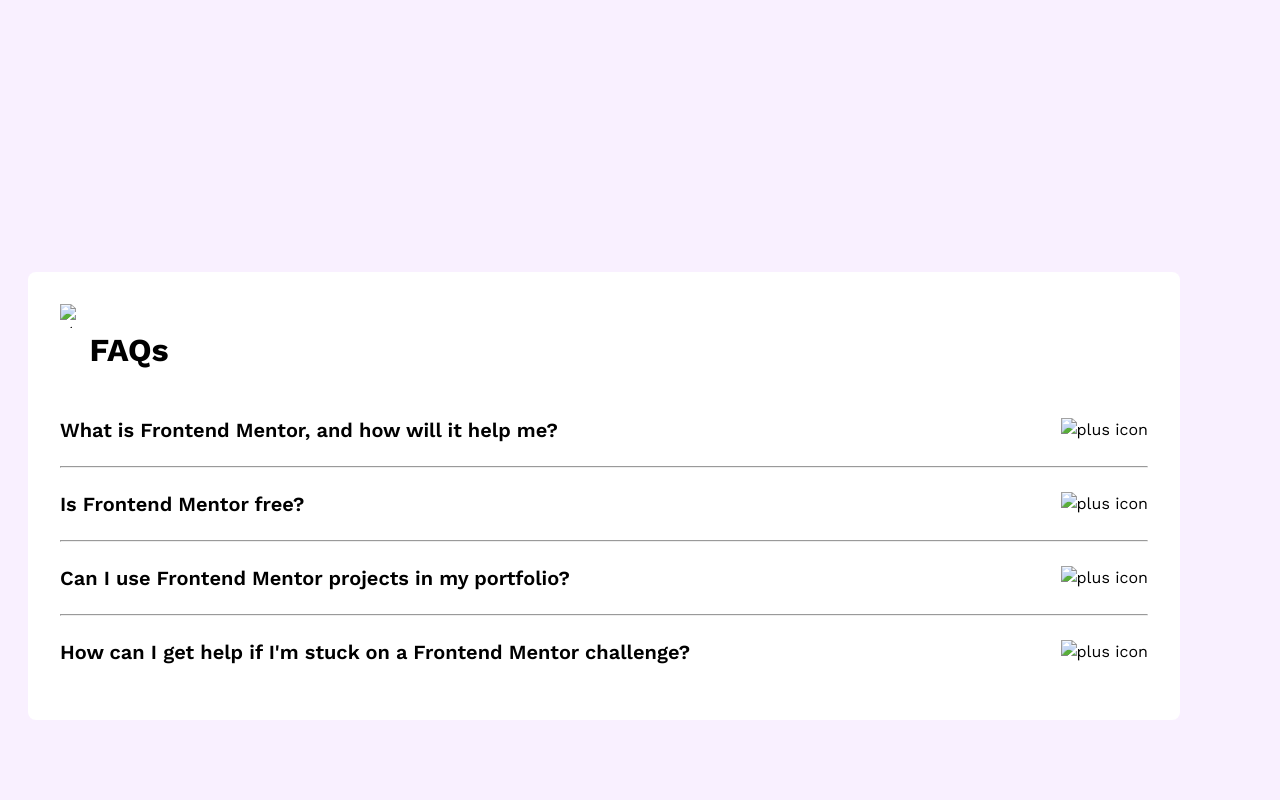
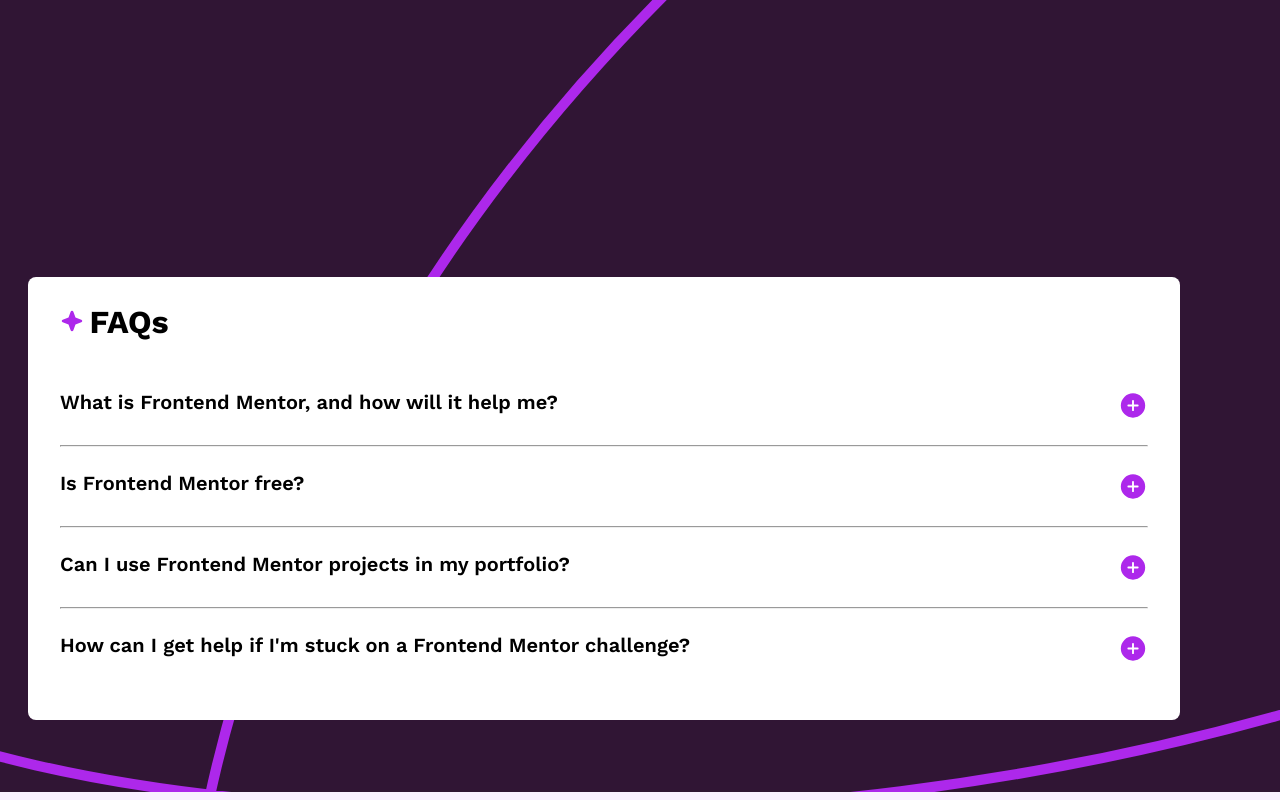
Before and after one commit to TheDrem94/faq-accordion, a plain HTML site: page index.html in a window 1280 px wide. Drawn offline with nearby package versions, Linux system fonts and the light colour scheme; the site is published under a folder, as on GitHub Pages, so addresses that start at the root find nothing.

Commit message:
Add files via upload

```diff
--- a/index.html
+++ b/index.html
@@ -15,18 +15,18 @@
   <link href="https://fonts.googleapis.com/css2?family=Work+Sans:ital,wght@0,100..900;1,100..900&display=swap" rel="stylesheet">
   </head>
 <body>
-  <img class="background-image" src="/assets/images/background-pattern-mobile.svg" alt="">
+  <img class="background-image" src="assets/images/background-pattern-mobile.svg" alt="">
   <div class="content">
 
    <div class="top">
-    <img src="/assets/images/icon-star.svg" alt="star icon" class="star-icon">
+    <img src="assets/images/icon-star.svg" alt="star icon" class="star-icon">
     <h1>FAQs</h1><br>
   </div>
 
   <div class="faq-item">
     <div class="faq-header">
       <h2>What is Frontend Mentor, and how will it help me?</h2>
-      <img src="/assets/images/icon-plus.svg" alt="plus icon" id="plus-icon" class="plus-icon">
+      <img src="assets/images/icon-plus.svg" alt="plus icon" id="plus-icon" class="plus-icon">
     </div>
     <p class="pcontent">Frontend Mentor offers realistic coding challenges to help developers improve their
     frontend coding skills with projects in HTML, CSS, and JavaScript. It's suitable for
@@ -36,7 +36,7 @@
   <div class="faq-item">
     <div class="faq-header">
       <h2>Is Frontend Mentor free?</h2>
-      <img src="/assets/images/icon-plus.svg" alt="plus icon" id="plus-icon" class="plus-icon">
+      <img src="assets/images/icon-plus.svg" alt="plus icon" id="plus-icon" class="plus-icon">
     </div>
     <p class="pcontent">Yes, Frontend Mentor offers both free and premium coding challenges, with the free
     option providing access to a range of projects suitable for all skill levels.</p>
@@ -45,7 +45,7 @@
   <div class="faq-item">
     <div class="faq-header">
       <h2>Can I use Frontend Mentor projects in my portfolio?</h2>
-      <img src="/assets/images/icon-plus.svg" alt="plus icon" id="plus-icon" class="plus-icon">
+      <img src="assets/images/icon-plus.svg" alt="plus icon" id="plus-icon" class="plus-icon">
     </div>
     <p class="pcontent">Yes, you can use projects completed on Frontend Mentor in your portfolio. It's an excellent
     way to showcase your skills to potential employers!</p>
@@ -54,12 +54,12 @@
   <div class="faq-item">
     <div class="faq-header">
     <h2>How can I get help if I'm stuck on a Frontend Mentor challenge?</h2>
-    <img src="/assets/images/icon-plus.svg" alt="plus icon" id="plus-icon" class="plus-icon">
+    <img src="assets/images/icon-plus.svg" alt="plus icon" id="plus-icon" class="plus-icon">
     </div>
     <p class="pcontent">The best place to get help is inside Frontend Mentor's Discord community. There's a help
     channel where you can ask questions and seek support from other community members.</p>
   </div>
   </div>
-  <script src="/script.js"></script>
+  <script src="script.js"></script>
 </body>
 </html>
```
